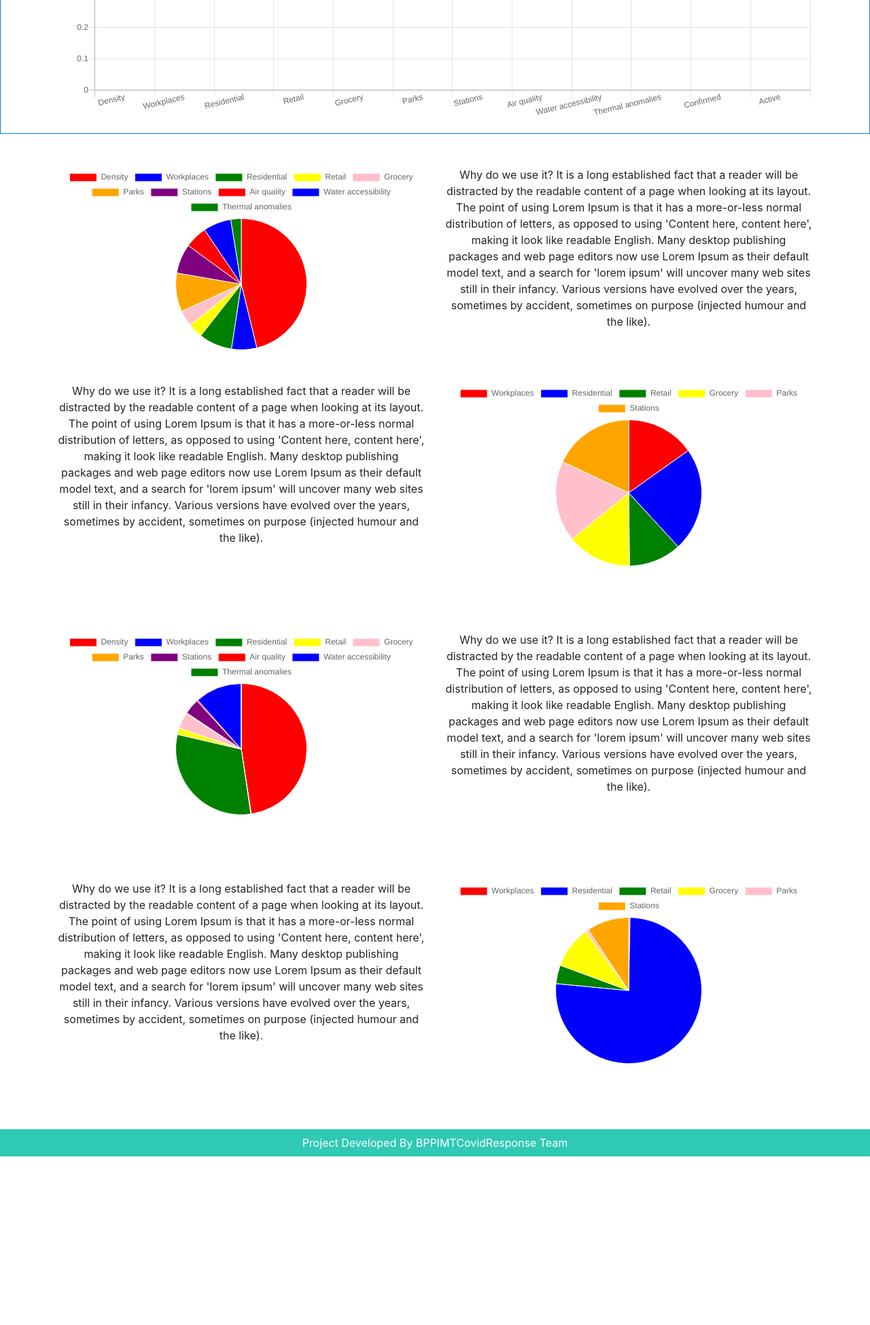
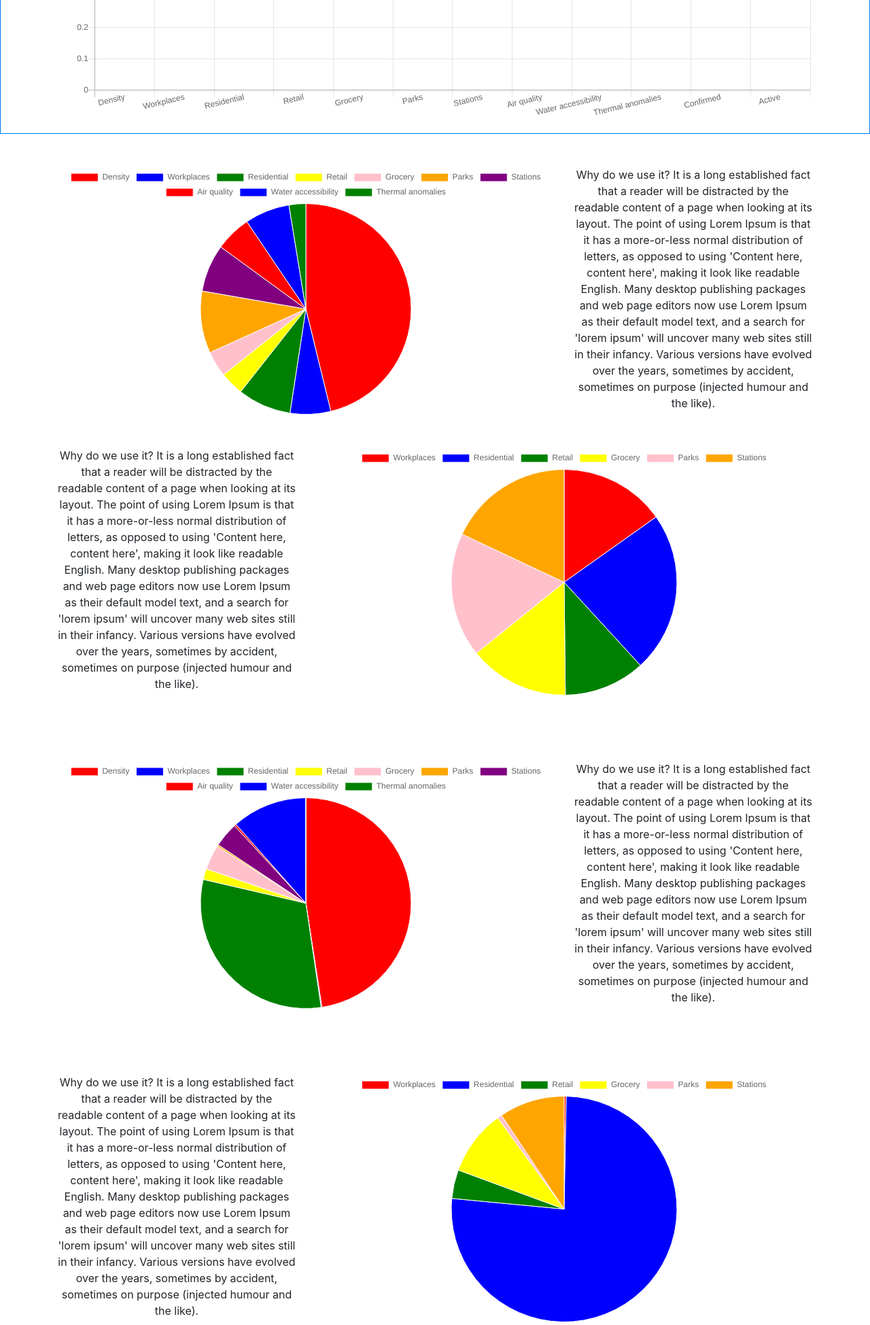
Before and after one commit to praveenkr3187/BPPIMTCovidResponse, a Flask app: page /district in a window 1280 px wide. Shown: the part 716-2665 px from the top of the page at 68% size. Before the commit the page ends 2417 px from the top, so only its background shows below. Run offline with Flask 2, Linux system fonts and the light colour scheme; data that the repository does not hold is empty; some libraries are stand-ins or nearby versions.

Commit message:
large piechart

```diff
--- a/templates/district.html
+++ b/templates/district.html
@@ -32,10 +32,10 @@
 <section class="py-5">
   <div class="container text-center">
     <div class="row">
-      <div class="col-sm col-8">
+      <div class="col-sm-8">
         <canvas id="a" ></canvas>
       </div>
-      <div class="col-sm col-4">
+      <div class="col-sm-4">
         Why do we use it?
 It is a long established fact that a reader will be distracted by the readable content of a page when looking at its layout. The point of using Lorem Ipsum is that it has a more-or-less normal distribution of letters, as opposed to using 'Content here, content here', making it look like readable English. Many desktop publishing packages and web page editors now use Lorem Ipsum as their default model text, and a search for 'lorem ipsum' will uncover many web sites still in their infancy. Various versions have evolved over the years, sometimes by accident, sometimes on purpose (injected humour and the like).
       </div>
@@ -44,11 +44,11 @@ It is a long established fact that a reader will be distracted by the readable c
 
   <div class="container text-center py-5">
     <div class="row">
-      <div class="col-sm col-4">
+      <div class="col-sm-4">
        Why do we use it?
 It is a long established fact that a reader will be distracted by the readable content of a page when looking at its layout. The point of using Lorem Ipsum is that it has a more-or-less normal distribution of letters, as opposed to using 'Content here, content here', making it look like readable English. Many desktop publishing packages and web page editors now use Lorem Ipsum as their default model text, and a search for 'lorem ipsum' will uncover many web sites still in their infancy. Various versions have evolved over the years, sometimes by accident, sometimes on purpose (injected humour and the like).
       </div>
-      <div class="col-sm col-8">
+      <div class="col-sm-8">
         <canvas id="b" ></canvas>
       </div>
     </div>
@@ -56,10 +56,10 @@ It is a long established fact that a reader will be distracted by the readable c
 
   <div class="container text-center py-5">
     <div class="row">
-      <div class="col-sm col-8">
+      <div class="col-sm-8">
         <canvas id="c" ></canvas>
       </div>
-      <div class="col-sm col-4">
+      <div class="col-sm-4">
        Why do we use it?
 It is a long established fact that a reader will be distracted by the readable content of a page when looking at its layout. The point of using Lorem Ipsum is that it has a more-or-less normal distribution of letters, as opposed to using 'Content here, content here', making it look like readable English. Many desktop publishing packages and web page editors now use Lorem Ipsum as their default model text, and a search for 'lorem ipsum' will uncover many web sites still in their infancy. Various versions have evolved over the years, sometimes by accident, sometimes on purpose (injected humour and the like).
       </div>
@@ -67,11 +67,11 @@ It is a long established fact that a reader will be distracted by the readable c
   </div>
   <div class="container text-center py-5">
     <div class="row">
-      <div class="col-sm col-4">
+      <div class="col-sm-4">
         Why do we use it?
 It is a long established fact that a reader will be distracted by the readable content of a page when looking at its layout. The point of using Lorem Ipsum is that it has a more-or-less normal distribution of letters, as opposed to using 'Content here, content here', making it look like readable English. Many desktop publishing packages and web page editors now use Lorem Ipsum as their default model text, and a search for 'lorem ipsum' will uncover many web sites still in their infancy. Various versions have evolved over the years, sometimes by accident, sometimes on purpose (injected humour and the like).
       </div>
-      <div class="col-sm col-8">
+      <div class="col-sm-8">
         <canvas id="d" ></canvas>
       </div>
     </div>
```
